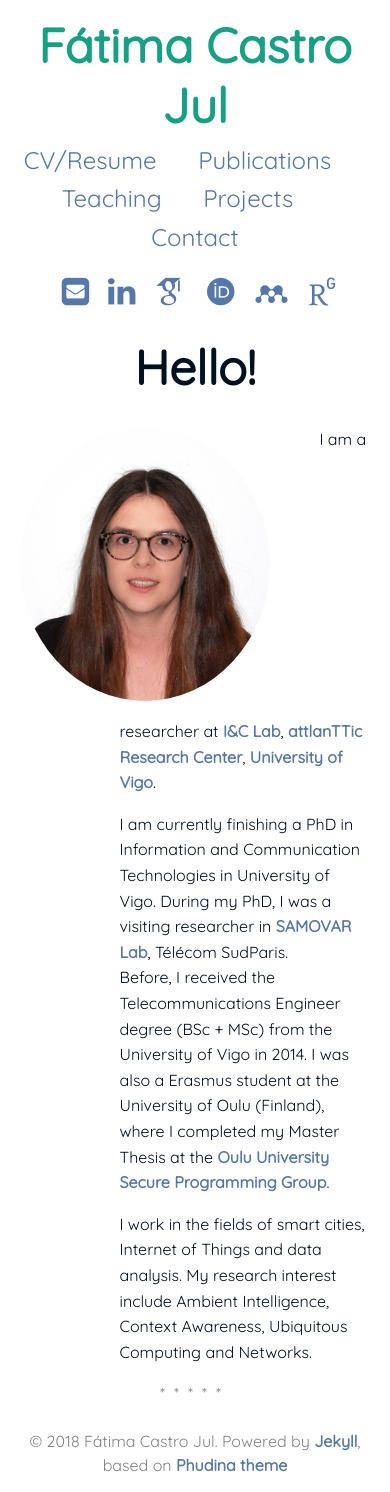
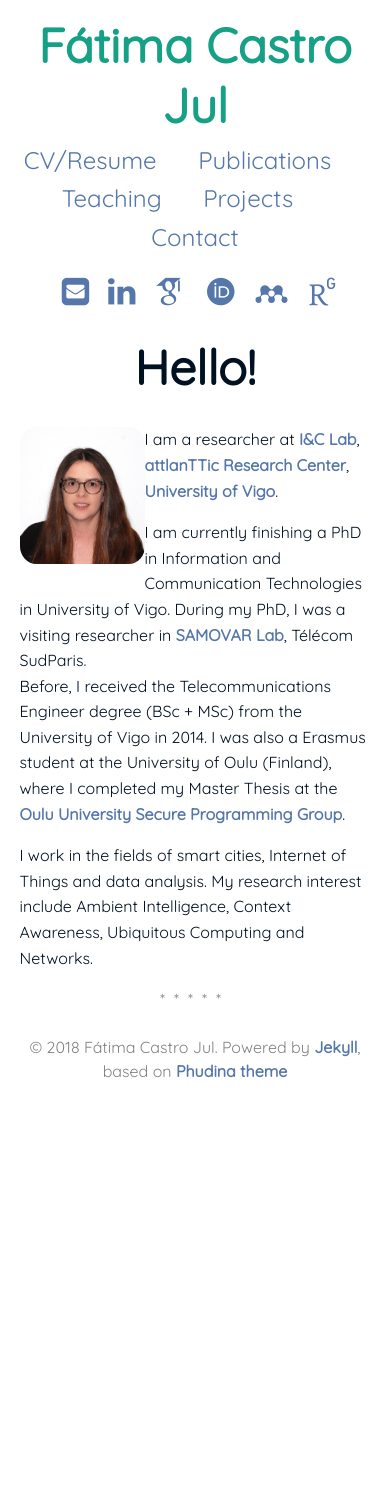
Before and after one commit to Facj/facj.github.io, a Jekyll site: the page built from index.md, in a window 390 px wide. Built offline with Jekyll 4.4.1, drawn with Linux system fonts in a browser that asks for light colours; some web fonts are replaced; after the commit the page ends 1098 px from its top, so only the background shows below that.

Commit message:
More changes for mobile

```diff
--- a/assets/css/main.css
+++ b/assets/css/main.css
@@ -255,6 +255,26 @@
       text-align: center;
       width: 100%; }
 
+/*Main page */
+   #about-img {
+    border-radius: 13%;   /*13%*/
+    max-width: 125px;     /*125%*/
+    margin: auto;
+    margin-bottom: 3%;
+  }
+
+  #describe-text {
+      display: block;
+      text-align: left;
+      max-width: 100%;
+      margin:auto;}
+
+  .clearfix::after {
+    content: "";
+    clear: both;
+    display: table;
+}
+
   }
 
 /* =Glitch effect, Source: http://codepen.io/bulby97/pen/fcvay *//*************************************************************/
```
